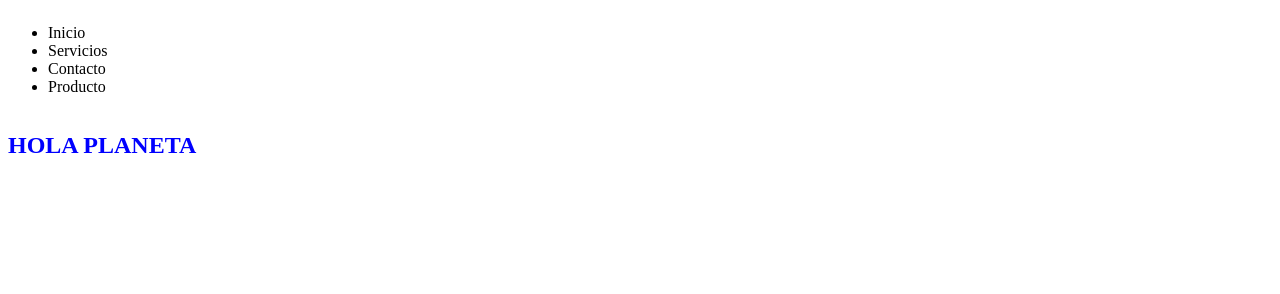
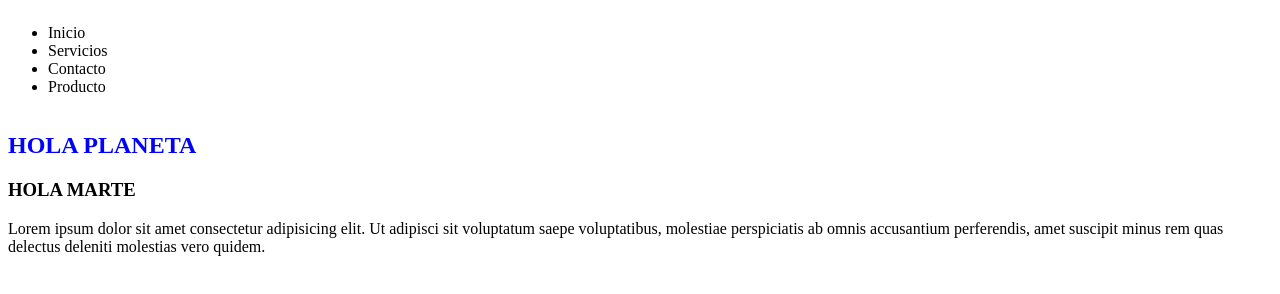
Before and after one commit to LucasColmanLerner/clase10_, a plain HTML site: page index.html in a window 1280 px wide. Drawn offline with Linux system fonts and the light colour scheme.

Commit message:
agregue contenido en main de index

```diff
--- a/index.html
+++ b/index.html
@@ -22,6 +22,10 @@
     <main>
         <section>
             <h1>HOLA PLANETA</h1>
+            <div class="card">
+                <h3>HOLA MARTE</h3>
+                <p>Lorem ipsum dolor sit amet consectetur adipisicing elit. Ut adipisci sit voluptatum saepe voluptatibus, molestiae perspiciatis ab omnis accusantium perferendis, amet suscipit minus rem quas delectus deleniti molestias vero quidem.</p>
+            </div>
         </section>
     </main>
     <footer>
```
